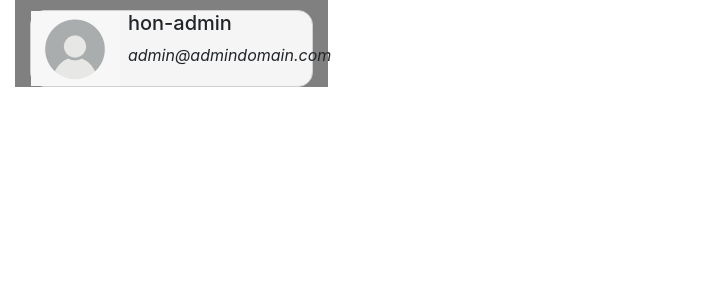
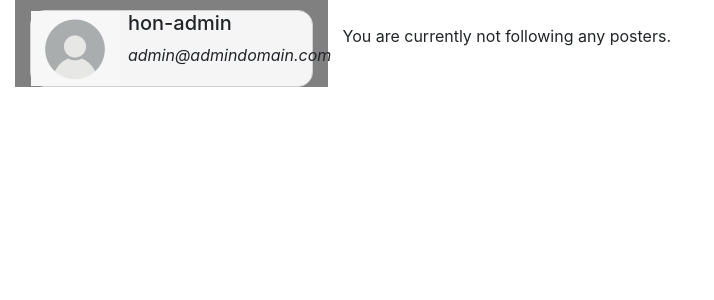
Before and after one commit to hon-nova/network, a Django app: page /following in a window 1280 px wide. Shown: the part 66-366 px from the top of the page, without its empty margins (0-714 px from the left). Run offline with Django 3.2, Linux system fonts and the light colour scheme; a user stored in the database is signed in; data comes from the database, SQL or seed files in the repository; both versions use the stored data as it was after the commit; some libraries are stand-ins or nearby versions.

Commit message:
fixed following page structure

```diff
--- a/network/templates/network/following.html
+++ b/network/templates/network/following.html
@@ -18,8 +18,10 @@
 <div class="col-8">
    {%if post_counts%}
    <p>Posts({{ post_counts}})</p>
+   {%else%}
+   <p class="mt-4 justify-content-center">You are currently not following any posters.</p>
    {%endif%}
-   {%if posts%}
+{%if posts%}
 
 <div class="new-post">
    {%for post in posts%}
```
Also changed, not shown: db.sqlite3.
